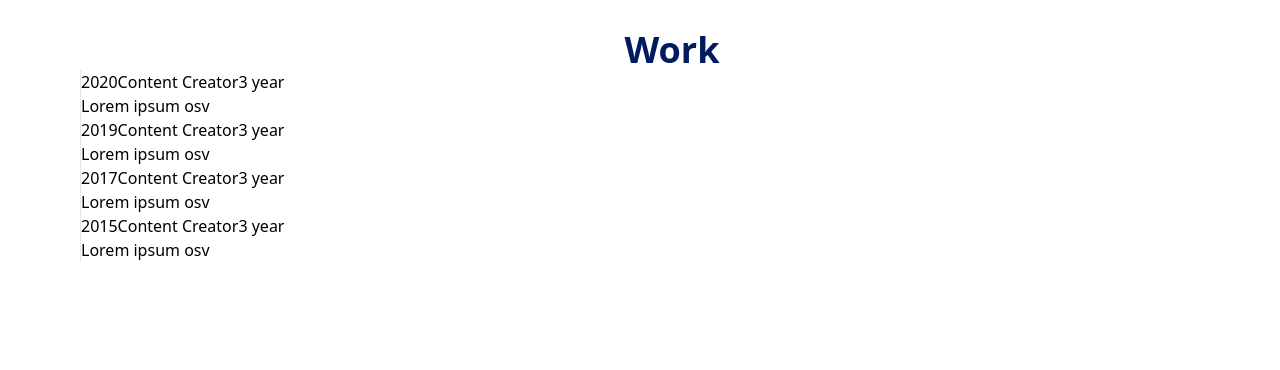
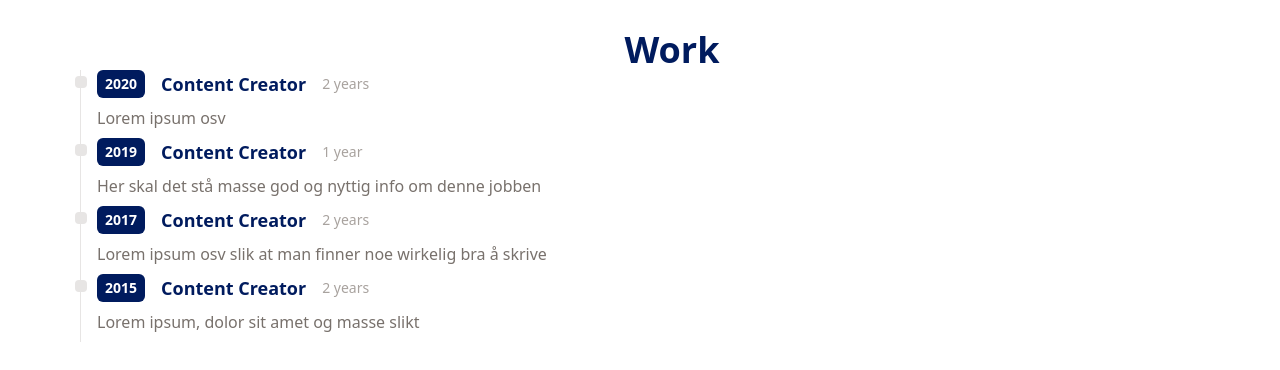
Before and after one commit to eiriktobias/portfolio, a React (Vite) app: page / in a window 1280 px wide. Shown: the part 834-1204 px from the top of the page. Before the commit the page ends 1160 px from the top, so only its background shows below. Built offline with nearby package versions, Linux system fonts and the light colour scheme.

Commit message:
work details

```diff
--- a/src/components/Work.jsx
+++ b/src/components/Work.jsx
@@ -5,26 +5,26 @@ const data = [
   {
     year: 2020,
     title: "Content Creator",
-    duration: "3 year",
+    duration: "2 years",
     details: "Lorem ipsum osv",
   },
   {
     year: 2019,
     title: "Content Creator",
-    duration: "3 year",
-    details: "Lorem ipsum osv",
+    duration: "1 year",
+    details: "Her skal det stå masse god og nyttig info om denne jobben",
   },
   {
     year: 2017,
     title: "Content Creator",
-    duration: "3 year",
-    details: "Lorem ipsum osv",
+    duration: "2 years",
+    details: "Lorem ipsum osv slik at man finner noe wirkelig bra å skrive",
   },
   {
     year: 2015,
     title: "Content Creator",
-    duration: "3 year",
-    details: "Lorem ipsum osv",
+    duration: "2 years",
+    details: "Lorem ipsum, dolor sit amet og masse slikt",
   },
 ];
 const Work = () => {
--- a/src/components/WorkItem.jsx
+++ b/src/components/WorkItem.jsx
@@ -3,14 +3,18 @@ import React from "react";
 const WorkItem = ({ year, title, duration, details }) => {
   return (
     <ol className="flex flex-col md:flex-row relative border-l border-stone-200">
-      <li>
-        <div />
-        <p>
-          <span>{year}</span>
-          <span>{title}</span>
-          <span>{duration}</span>
+      <li className="md-10 ml-4">
+        <div className="absolute w-3 h-3 bg-stone-200 rounded full mt-1.5 -left-1.5 border-white" />
+        <p className="flex flex-wrap gap-4 flex-row items-center justify-start text-xs md:text-sm">
+          <span className="inline-block px-2 py-1 font-semibold text-white bg-[#001b5e] rounded-md">
+            {year}
+          </span>
+          <span className="text-lg font-semibold text-[#001b5e]">{title}</span>
+          <span className="my-1 text-sm font-normal leading-none text-stone-400">
+            {duration}
+          </span>
         </p>
-        <p>{details}</p>
+        <p className="my-2 text-base font-normal text-stone-500">{details}</p>
       </li>
     </ol>
   );
--- a/tailwind.config.cjs
+++ b/tailwind.config.cjs
@@ -1,11 +1,8 @@
 /** @type {import('tailwindcss').Config} */
 module.exports = {
-  content: [
-    "./index.html",
-  "./src/**/*.{js,ts,jsx,tsx}",
-],
+  content: ["./index.html", "./src/**/*.{js,ts,jsx,tsx}"],
   theme: {
     extend: {},
   },
   plugins: [],
-}
+};
```
